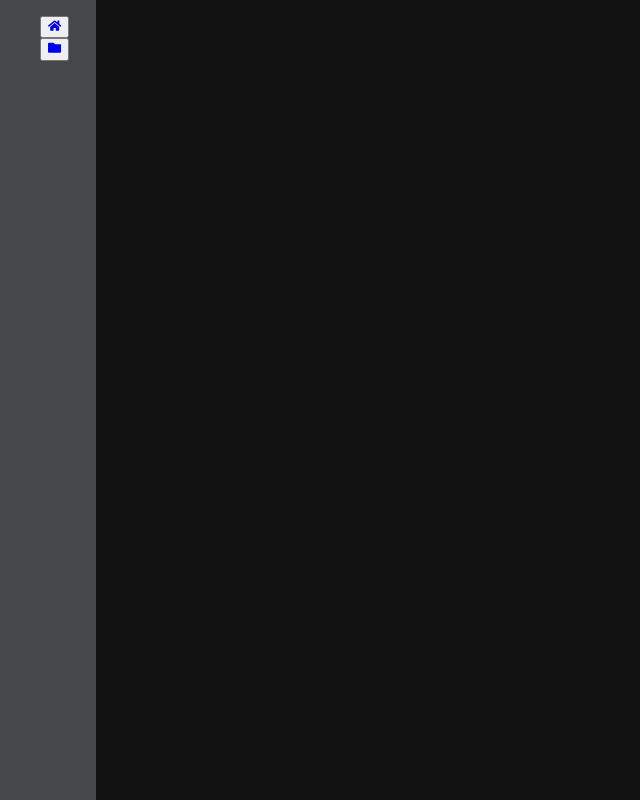
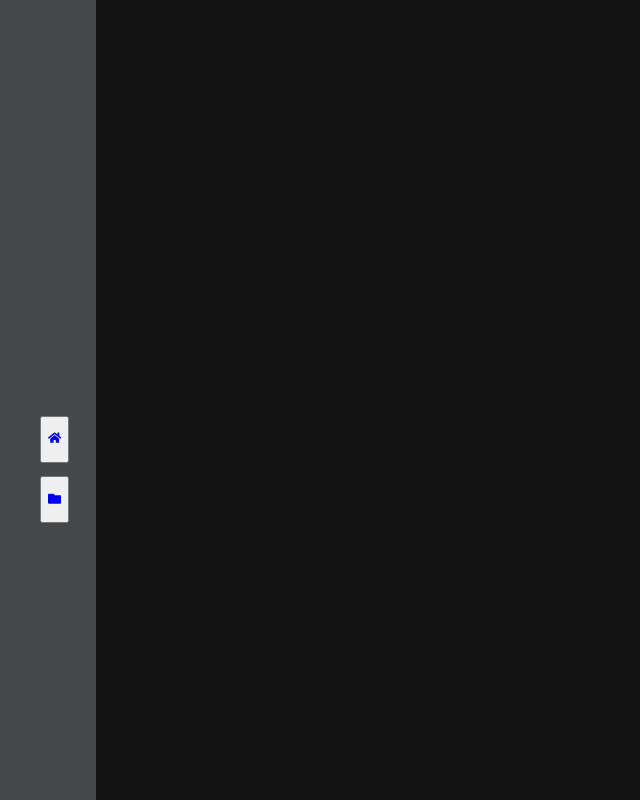
Before and after one commit to marcusalint/Personal-Portfolio, a React (Create React App) app in the folder personal-portfolio/: page / in a window 1280 px wide. Shown: the whole page, without its empty margins (0-640 px from the left). Built offline with nearby package versions, Linux system fonts and the light colour scheme.

Commit message:
tweaking styling

```diff
--- a/personal-portfolio/src/components/Sidebar.scss
+++ b/personal-portfolio/src/components/Sidebar.scss
@@ -1,6 +1,6 @@
 .sidebar {
   height: 100vh;
-  display: inline-block;
+  display: flex;
   background-color: #464749;
   flex-direction: column;
   justify-content: center;
@@ -8,11 +8,22 @@
   position: fixed;
 }
 
-li {
+.Nav--Container {
+
+  position: absolute;
+  margin: auto;
   list-style-type: none;
-  align-items: center;
-  justify-content: space-between;
   color: #f1f1f1;
   margin-top: 1em;
   margin-bottom: 1em;
+
 }
+
+.Nav--Item {
+  margin-bottom: 1em;
+  margin-right: 1em;
+  padding-top: 1em;
+  padding-bottom: 1em;
+  color: #08FDD8;
+
+}
```
